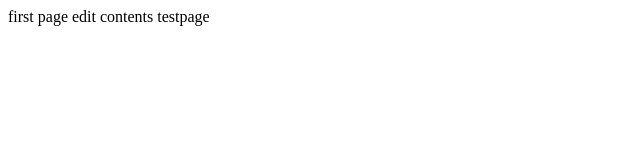
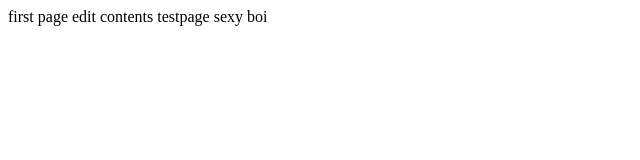
Before and after one commit to JangHoChan/Teamproject, a plain HTML site: page index.html in a window 1280 px wide. Shown: the full height of the page, 0-640 px from the left. Drawn offline with Linux system fonts and the light colour scheme.

Commit message:
first commit memeber

```diff
--- a/index.html
+++ b/index.html
@@ -9,6 +9,9 @@
     edit contents
     testpage
 
+
+    sexy boi
+
 </body>
 
 </html>
```
